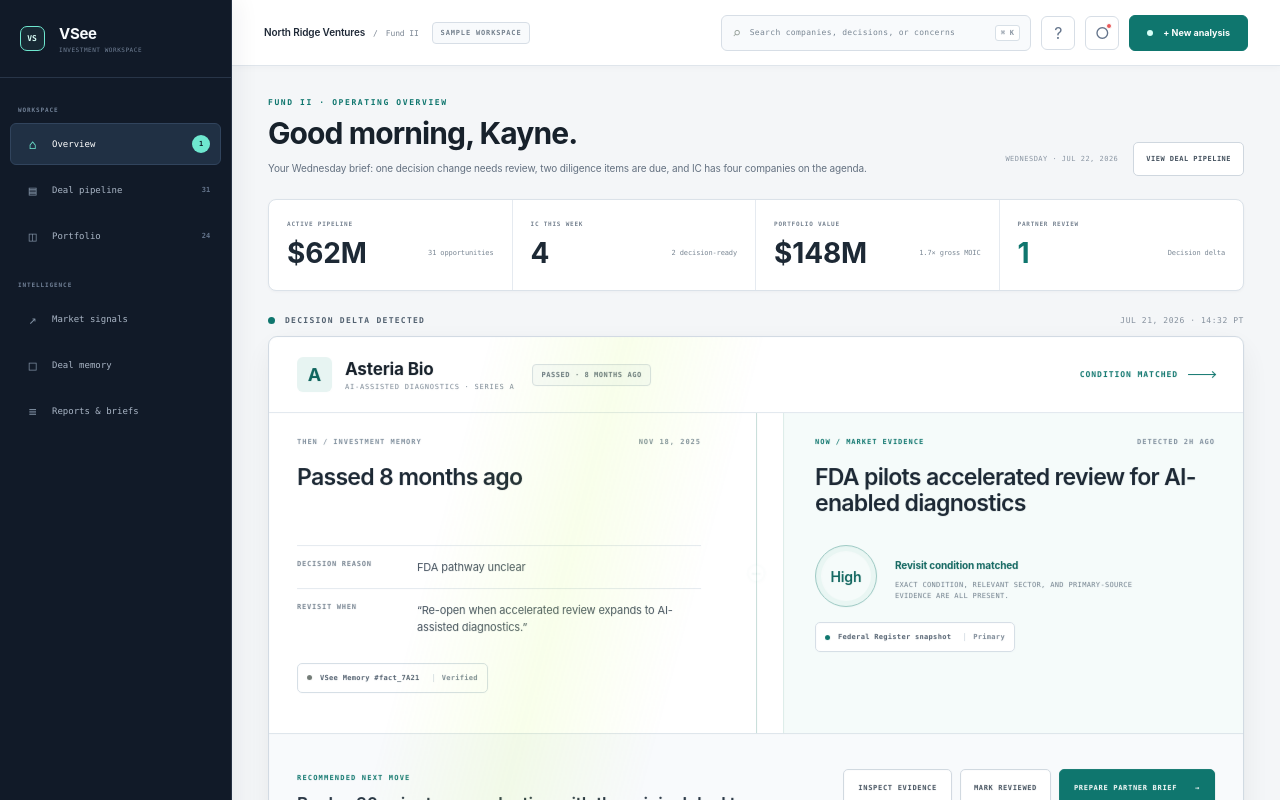
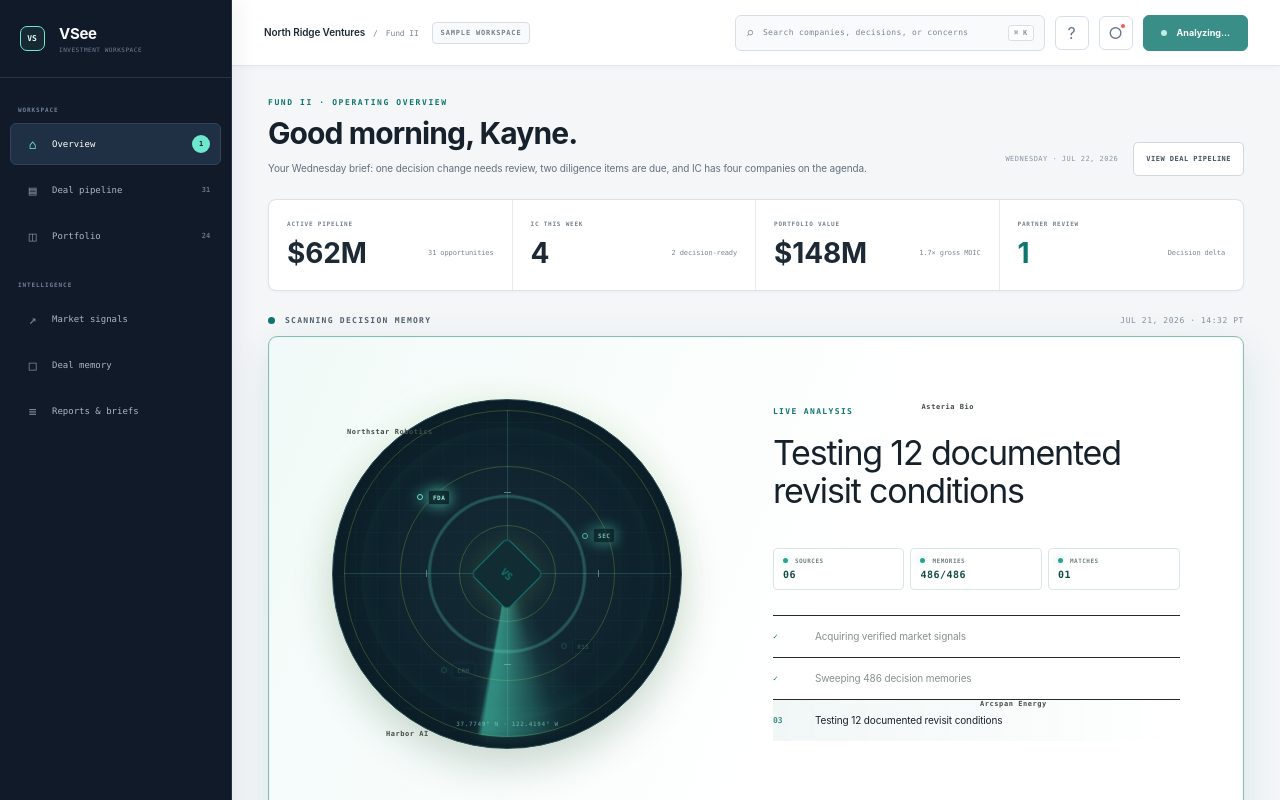
Before and after one commit to CoKayne/XTrace_Hackathon, a Next.js app: page / in a window 1280 px wide. Both pictures are taken after a click on the button "+ New analysis". Shown: the top 800 px of the page. Built offline with nearby package versions, Linux system fonts and the light colour scheme.

Commit message:
Restore enhanced radar analysis animation

```diff
--- a/app/globals.css
+++ b/app/globals.css
@@ -999,6 +999,61 @@ button.data-row:hover { background: #f7fafc; }
 .no-results strong { color: #44515e; font-size: 10px; }
 .no-results small { color: #7f8b97; font-size: 8px; }
 
+/* Analysis radar */
+.scan-stage.scanning {
+  border-color: #8abbb5;
+  background: linear-gradient(112deg, #f1faf8 0%, #ffffff 58%);
+  box-shadow: 0 14px 42px rgba(15, 118, 110, 0.12), inset 0 0 0 1px rgba(15, 118, 110, 0.04);
+}
+.radar {
+  width: 350px;
+  height: 350px;
+  border: 1px solid #284b52;
+  border-radius: 50%;
+  background:
+    radial-gradient(circle at center, rgba(49, 184, 155, 0.13) 0 2%, transparent 2.5%),
+    radial-gradient(circle at center, #142b35 0%, #0d202b 72%, #091823 100%);
+  box-shadow: inset 0 0 45px rgba(4, 13, 20, 0.58), 0 16px 38px rgba(17, 38, 47, 0.18);
+  overflow: hidden;
+}
+.radar::after { content: ""; position: absolute; inset: 8%; border-radius: 50%; box-shadow: inset 0 0 24px rgba(79, 224, 194, 0.06); pointer-events: none; }
+.radar-grid { position: absolute; inset: 0; border-radius: 50%; opacity: 0.34; background: linear-gradient(rgba(93, 210, 189, 0.09) 1px, transparent 1px), linear-gradient(90deg, rgba(93, 210, 189, 0.09) 1px, transparent 1px); background-size: 22px 22px; mask-image: radial-gradient(circle, #000 0 68%, transparent 70%); }
+.radar-ring { border-color: rgba(117, 220, 201, 0.26); }
+.radar-axis { background: rgba(117, 220, 201, 0.19); }
+.radar-axis.horizontal::after, .radar-axis.vertical::after { content: ""; position: absolute; background: rgba(134, 231, 213, 0.48); }
+.radar-axis.horizontal::after { width: 1px; height: 7px; left: 25%; top: -3px; box-shadow: 86px 0 rgba(134, 231, 213, 0.48), 172px 0 rgba(134, 231, 213, 0.48); }
+.radar-axis.vertical::after { width: 7px; height: 1px; top: 25%; left: -3px; box-shadow: 0 86px rgba(134, 231, 213, 0.48), 0 172px rgba(134, 231, 213, 0.48); }
+.radar-sweep { inset: 3%; overflow: hidden; opacity: 0; filter: drop-shadow(0 0 7px rgba(83, 230, 201, 0.48)); }
+.radar-sweep::after { inset: 0; width: 100%; height: 100%; background: conic-gradient(from 274deg, transparent 0deg, rgba(77, 224, 194, 0.05) 14deg, rgba(77, 224, 194, 0.48) 42deg, transparent 44deg); transform-origin: 50% 50%; }
+.radar-core { z-index: 6; border-color: #4ec8b2; border-radius: 6px; background: #112d33; color: #8be6d4; box-shadow: 0 0 0 6px rgba(63, 192, 168, 0.06), 0 0 26px rgba(63, 192, 168, 0.2); }
+.radar-pulse { position: absolute; z-index: 4; width: 48px; height: 48px; border: 1px solid rgba(103, 226, 203, 0.7); border-radius: 50%; opacity: 0; }
+.pulse-two { animation-delay: 1.1s !important; }
+.radar-blip { position: absolute; z-index: 5; display: flex; align-items: center; gap: 5px; color: #9de9dc; opacity: 0.16; font: 700 6px var(--mono); letter-spacing: 0.08em; }
+.radar-blip i { width: 6px; height: 6px; border: 1px solid #6ce2cd; border-radius: 50%; background: #173d40; }
+.radar-blip b { padding: 3px 4px; border: 1px solid rgba(102, 210, 191, 0.25); border-radius: 2px; background: rgba(8, 25, 31, 0.74); font-weight: 700; }
+.blip-one { left: 24%; top: 26%; }
+.blip-two { right: 19%; top: 37%; }
+.blip-three { left: 31%; bottom: 20%; }
+.blip-four { right: 25%; bottom: 27%; }
+.radar-coordinates { position: absolute; z-index: 5; bottom: 21px; left: 50%; transform: translateX(-50%); width: max-content; color: rgba(154, 220, 208, 0.48); font: 600 6px var(--mono); letter-spacing: 0.11em; }
+.scan-stage.scanning .radar { animation: radarGlow 1.7s ease-in-out infinite alternate; }
+.scan-stage.scanning .radar-sweep { opacity: 1; animation: sweep 1.7s linear infinite; }
+.scan-stage.scanning .radar-pulse { animation: radarPing 2.2s ease-out infinite; }
+.scan-stage.scanning .radar-blip { animation: blipLock 1.7s ease-in-out infinite; }
+.scan-stage.scanning .blip-two { animation-delay: .35s; }
+.scan-stage.scanning .blip-three { animation-delay: .7s; }
+.scan-stage.scanning .blip-four { animation-delay: 1.05s; }
+.scan-stage.idle .radar { filter: saturate(0.45); opacity: 0.82; }
+.scan-live-metrics { margin: 18px 0 5px; display: grid; grid-template-columns: repeat(3, 1fr); gap: 6px; }
+.scan-live-metrics > span { min-height: 42px; padding: 8px 9px; border: 1px solid #d7e7e4; border-radius: 4px; background: rgba(255, 255, 255, 0.72); color: #71827f; display: grid; grid-template-columns: 7px 1fr; align-items: center; gap: 5px; font: 700 6px var(--mono); letter-spacing: 0.08em; }
+.scan-live-metrics i { width: 5px; height: 5px; border-radius: 50%; background: #25a58f; box-shadow: 0 0 8px rgba(37, 165, 143, 0.45); }
+.scan-live-metrics strong { grid-column: 1 / -1; color: #164d47; font: 700 10px var(--mono); }
+.scan-stage.scanning .pipeline-step.current { background: linear-gradient(90deg, rgba(15, 118, 110, 0.06), transparent); }
+
+@keyframes radarPing { 0% { opacity: .72; transform: scale(.72); } 78%, 100% { opacity: 0; transform: scale(5.8); } }
+@keyframes blipLock { 0%, 38% { opacity: .18; } 48%, 70% { opacity: 1; filter: drop-shadow(0 0 7px #54d9c0); } 82%, 100% { opacity: .32; } }
+@keyframes radarGlow { from { box-shadow: inset 0 0 45px rgba(4, 13, 20, 0.58), 0 16px 38px rgba(17, 38, 47, 0.18); } to { box-shadow: inset 0 0 58px rgba(36, 154, 134, 0.15), 0 18px 46px rgba(15, 118, 110, 0.24); } }
+
 .overlay { background: rgba(20, 30, 43, 0.35); }
 .drawer { border-left-color: #d0d9e1; background: #fff; box-shadow: -24px 0 70px rgba(24, 39, 58, 0.16); }
 .drawer-close { border-color: #d2dbe3; border-radius: 5px; color: #657380; }
@@ -1047,6 +1102,8 @@ button.data-row:hover { background: #f7fafc; }
   .record-lineage > span { width: 100%; margin-left: 0; }
   .batch-review-banner { padding: 11px; grid-template-columns: 25px 1fr; }
   .batch-review-banner button { grid-column: 2; justify-self: start; }
+  .radar { width: min(300px, 82vw); height: min(300px, 82vw); }
+  .scan-live-metrics { grid-template-columns: 1fr; }
 }
 
 @media (prefers-reduced-motion: reduce) {
--- a/app/page.tsx
+++ b/app/page.tsx
@@ -8,9 +8,9 @@ type DetailTab = "overview" | "traction" | "deal" | "risks" | "history";
 type AppView = "overview" | "pipeline" | "portfolio" | "signals" | "deals" | "reports";
 
 const scanCopy = [
-  "Indexing verified market signals",
-  "Comparing against 486 decision memories",
-  "Testing 12 revisit conditions",
+  "Acquiring verified market signals",
+  "Sweeping 486 decision memories",
+  "Testing 12 documented revisit conditions",
 ];
 
 const dealDirectory = [
@@ -126,12 +126,12 @@ export default function Home() {
     setScanState("scanning");
 
     timers.current.push(
-      window.setTimeout(() => setScanStep(1), 760),
-      window.setTimeout(() => setScanStep(2), 1510),
+      window.setTimeout(() => setScanStep(1), 980),
+      window.setTimeout(() => setScanStep(2), 2100),
       window.setTimeout(() => {
         setScanStep(3);
         setScanState("matched");
-      }, 2380),
+      }, 3400),
     );
   }
 
@@ -259,13 +259,21 @@ export default function Home() {
             {scanState !== "matched" ? (
               <div className={`scan-stage ${scanState}`}>
                 <div className="radar" aria-hidden="true">
+                  <span className="radar-grid" />
                   <span className="radar-ring ring-one" />
                   <span className="radar-ring ring-two" />
                   <span className="radar-ring ring-three" />
                   <span className="radar-axis horizontal" />
                   <span className="radar-axis vertical" />
                   <span className="radar-sweep" />
+                  <span className="radar-pulse pulse-one" />
+                  <span className="radar-pulse pulse-two" />
+                  <span className="radar-blip blip-one"><i /><b>FDA</b></span>
+                  <span className="radar-blip blip-two"><i /><b>SEC</b></span>
+                  <span className="radar-blip blip-three"><i /><b>CRM</b></span>
+                  <span className="radar-blip blip-four"><i /><b>RSS</b></span>
                   <span className="radar-core">VS</span>
+                  <span className="radar-coordinates">37.7749° N · 122.4194° W</span>
                 </div>
                 <div className="scan-copy">
                   {scanState === "idle" ? (
@@ -279,6 +287,11 @@ export default function Home() {
                     <>
                       <p className="scan-overline active-copy">LIVE ANALYSIS</p>
                       <h2>{scanCopy[Math.min(scanStep, 2)]}</h2>
+                      <div className="scan-live-metrics">
+                        <span><i /> SOURCES <strong>{scanStep === 0 ? "04" : "06"}</strong></span>
+                        <span><i /> MEMORIES <strong>{scanStep < 2 ? "486" : "486/486"}</strong></span>
+                        <span><i /> MATCHES <strong>{scanStep < 2 ? "—" : "01"}</strong></span>
+                      </div>
                       <div className="pipeline" aria-label="Analysis progress">
                         {scanCopy.map((step, index) => (
                           <div className={`pipeline-step ${index < scanStep ? "complete" : index === scanStep ? "current" : ""}`} key={step}>
```
